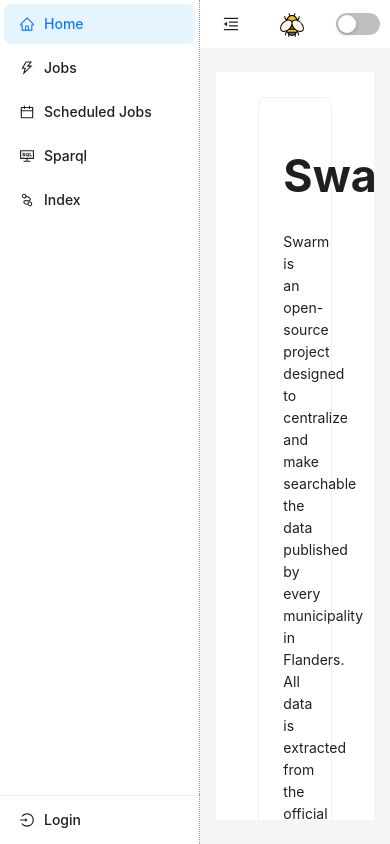
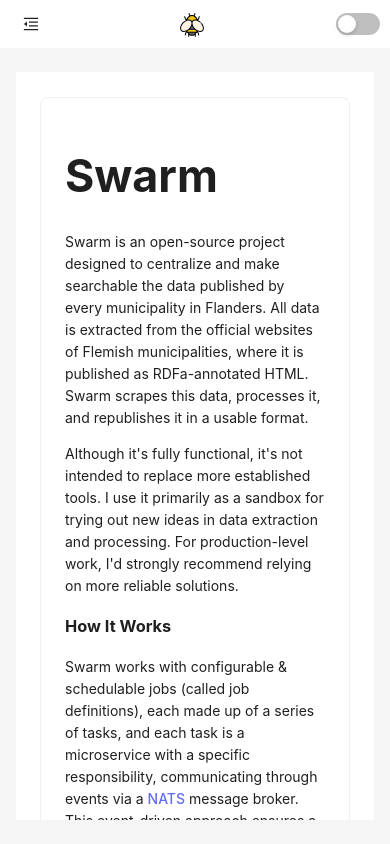
Before and after one commit to nbittich/swarm, a React (Vite) app in the folder frontend/: page / in a window 390 px wide. Built offline with nearby package versions, Linux system fonts and the light colour scheme.

Commit message:
better responsive

```diff
--- a/frontend/src/components/jobs/JobsTable.tsx
+++ b/frontend/src/components/jobs/JobsTable.tsx
@@ -12,8 +12,10 @@ import { SorterResult } from 'antd/es/table/interface';
 import { addJob, deleteJob, fetchJobs, setPageable } from '@swarm/states/JobSlice';
 import { useDebouncedCallback } from 'use-debounce';
 import { useAuth } from '@swarm/auth/authContextHook';
+import { useIsMobile } from '@swarm/hooks/is-mobile';
 const { Option } = Select;
 const JobsTable: React.FC = () => {
+    const isMobile = useIsMobile();
     const navigate = useNavigate();
     const { token, } = useAuth();
 
@@ -105,6 +107,7 @@ const JobsTable: React.FC = () => {
         {
             title: () => <Input placeholder='Name' onChange={searchNameDebounced}></Input>,
             dataIndex: 'name',
+            responsive: ['sm'],
             width: '20%',
             key: 'name',
             render: (name: string) => {
@@ -135,6 +138,7 @@ const JobsTable: React.FC = () => {
         },
         {
             title: 'Created',
+            responsive: ['sm'],
             dataIndex: 'creationDate',
             key: 'creationDate',
             sorter: true,
@@ -142,6 +146,7 @@ const JobsTable: React.FC = () => {
         },
         {
             title: 'Modified',
+            responsive: ['sm'],
             dataIndex: 'modifiedDate',
             key: 'modifiedDate',
             sorter: true,
@@ -170,6 +175,7 @@ const JobsTable: React.FC = () => {
         },
         {
             title: 'Action',
+            responsive: ['sm'],
             key: 'action',
             align: 'center',
             render: (_, record) => (
@@ -191,18 +197,17 @@ const JobsTable: React.FC = () => {
 
     return (
         <>
-            <Flex vertical gap="middle">
             <Flex justify="space-between" wrap>
                 <h2>Jobs</h2>
                 {token && <Space>
                     <Button onClick={() => toggleModal(true)} size="large" color="default" variant="dashed" icon={<PlusOutlined />}>
-                            New Job
+                        {isMobile ? '' : 'New Job'}
                     </Button>
                     <Button onClick={() => handleTableChange({ current: 1 }, {}, {
                         field: "creationDate",
                         order: "descend",
                     })} size="large" color="default" variant="dashed" icon={<SyncOutlined />}>
-                            Refresh
+                        {isMobile ? '' : 'Refresh'}
                     </Button>
                 </Space>}
 
@@ -210,6 +215,7 @@ const JobsTable: React.FC = () => {
             <Table
                 loading={jobLoading || jobDefLoading}
                 bordered
+                scroll={{ x: 'max-content' }}
                 dataSource={jobs}
                 columns={columns}
                 pagination={pagination}
@@ -217,7 +223,6 @@ const JobsTable: React.FC = () => {
                 onChange={handleTableChange}
 
             />
-            </Flex >
             <Modal
                 title="New Job"
                 open={isModalVisible}
--- a/frontend/src/components/jobs/ScheduledJobsTable.tsx
+++ b/frontend/src/components/jobs/ScheduledJobsTable.tsx
@@ -11,8 +11,10 @@ import { fetchJobDefinitions } from '@swarm/states/JobDefinitionSlice';
 import { useDebouncedCallback } from 'use-debounce';
 import { SorterResult } from 'antd/es/table/interface';
 import { useAuth } from '@swarm/auth/authContextHook';
+import { useIsMobile } from '@swarm/hooks/is-mobile';
 const { Option } = Select;
 const ScheduledJobsTable: React.FC = () => {
+    const isMobile = useIsMobile();
     const { token } = useAuth();
     const dispatch = useDispatch<AppDispatch>();
     const [searchName, setSearchName] = useState();
@@ -109,6 +111,7 @@ const ScheduledJobsTable: React.FC = () => {
         {
             title: () => <Input placeholder='Name' onChange={searchNameDebounced}></Input>,
             dataIndex: 'name',
+            responsive: ['sm'],
             width: '20%',
             key: 'name',
             render: (name?: string) => name || 'N/A'
@@ -129,21 +132,23 @@ const ScheduledJobsTable: React.FC = () => {
             }
         },
         {
-            title: 'Creation Date',
+            title: 'Created',
+            responsive: ['sm'],
             dataIndex: 'creationDate',
             key: 'creationDate',
             sorter: true,
             render: (date: string) => dayjs(new Date(date)).format('DD/MM/YYYY HH:mm:ss'),
         },
         {
-            title: 'Next execution',
+            title: 'Next',
+            responsive: ['sm'],
             dataIndex: 'nextExecution',
             key: 'nextExecution',
             sorter: true,
             render: (date?: string) => date ? dayjs(new Date(date)).format('DD/MM/YYYY HH:mm:ss') : 'N/A',
         },
         {
-            title: "Cron Expression",
+            title: "Cron",
             dataIndex: "cronExpr",
             key: "cronExpr"
         },
@@ -168,24 +173,24 @@ const ScheduledJobsTable: React.FC = () => {
 
     return (
         <>
-            <Flex vertical gap="middle">
-                <Flex justify="space-between" wrap>
+            <Flex justify="space-between" >
                 <h2>Scheduled Jobs</h2>
                 {token && <Space>
                     <Button onClick={() => toggleModal(true)} size="large" color="default" variant="dashed" icon={<PlusOutlined />}>
-                            New Scheduled Job
+                        {isMobile ? '' : 'New Scheduled Job'}
                     </Button>
                     <Button onClick={() => handleTableChange({ current: 1 }, {}, {
                         field: "creationDate",
                         order: "descend",
                     })} size="large" color="default" variant="dashed" icon={<SyncOutlined />}>
-                            Refresh
+                        {isMobile ? '' : 'Refresh'}
                     </Button>
                 </Space>}
 
             </Flex>
             <Table
                 pagination={pagination}
+                scroll={{ x: 'max-content' }}
                 loading={jobDefLoading || scheduledJobLoading}
                 bordered
                 dataSource={scheduledJobs}
@@ -193,7 +198,6 @@ const ScheduledJobsTable: React.FC = () => {
                 onChange={handleTableChange}
                 rowKey="_id"
             />
-            </Flex>
 
             <Modal
                 title="New Scheduled Job"
--- a/frontend/src/components/jobs/SubTasksTable.tsx
+++ b/frontend/src/components/jobs/SubTasksTable.tsx
@@ -2,7 +2,7 @@ import { useEffect, } from "react";
 import { useNavigate, useParams } from "react-router-dom"; // For extracting path variables
 import { Table, Tag, Button, TableProps, Flex, Space, Pagination, Typography } from "antd";
 import { colorForStatus, Status, SubTask, truncate, } from "@swarm/models/domain";
-import { ArrowLeftOutlined, DownloadOutlined, PlusOutlined } from "@ant-design/icons";
+import { ArrowLeftOutlined, DownloadOutlined, PlusSquareOutlined } from "@ant-design/icons";
 import { useDispatch, useSelector } from "react-redux";
 import { AppDispatch, RootState } from "@swarm/states/Store";
 import { fetchSubTasks, reset } from "@swarm/states/SuBTaskSlice";
@@ -10,9 +10,11 @@ import { download } from "@swarm/states/file/Api";
 import dayjs from "dayjs";
 import Link from "antd/es/typography/Link";
 import { useAuth } from "@swarm/auth/authContextHook";
+import { useIsMobile } from "@swarm/hooks/is-mobile";
 
 const { Text } = Typography;
 const SubTasksTable: React.FC = () => {
+    const isMobile = useIsMobile();
     const { token } = useAuth();
     const navigate = useNavigate();
     const { id: jobId, taskId, taskName } = useParams<{ id: string; taskId: string, taskName: string }>();
@@ -52,7 +54,8 @@ const SubTasksTable: React.FC = () => {
             }
         },
         {
-            title: "Creation Date",
+            title: "Created",
+            responsive: ['sm'],
             dataIndex: "creationDate",
             key: "creationDate",
             render: (date: string) => dayjs(new Date(date)).format('DD/MM/YYYY HH:mm:ss'),
@@ -113,15 +116,16 @@ const SubTasksTable: React.FC = () => {
                 <Flex justify="space-between" wrap>
                     <h2>{taskName}</h2>
                     <Space>
-                        <Button onClick={() => navigate(`/jobs/${jobId}/tasks`)} icon={<ArrowLeftOutlined />} size="large" color="default" variant="dashed">Back</Button>
-                        <Button disabled={loading || !lastElementId} onClick={loadMore} size="large" color="default" variant="dashed" icon={<PlusOutlined />}>
-                            Load {pageSize} more
+                        <Button onClick={() => navigate(`/jobs/${jobId}/tasks`)} icon={<ArrowLeftOutlined />} size="large" color="default" variant="dashed">{!isMobile && 'Back'}</Button>
+                        <Button disabled={loading || !lastElementId} onClick={loadMore} size="large" color="default" variant="dashed" icon={<PlusSquareOutlined />}>
+                            {!isMobile && `Load ${pageSize} more`}
                         </Button>
                     </Space>
 
                 </Flex>
                 <Table
                     bordered
+                    scroll={{ x: 'max-content' }}
                     dataSource={data}
                     columns={columns}
                     rowKey="_id"
--- a/frontend/src/components/jobs/TasksTable.tsx
+++ b/frontend/src/components/jobs/TasksTable.tsx
@@ -9,10 +9,12 @@ import { download } from '@swarm/states/file/Api';
 import dayjs from 'dayjs';
 import { useAuth } from '@swarm/auth/authContextHook';
 import Link from 'antd/es/typography/Link';
+import { useIsMobile } from '@swarm/hooks/is-mobile';
 
 const { Text } = Typography;
 
 const TasksTable: React.FC = () => {
+    const isMobile = useIsMobile();
     const navigate = useNavigate();
     const { token } = useAuth();
     const { id } = useParams<{ id: string }>();
@@ -54,13 +56,13 @@ const TasksTable: React.FC = () => {
         },
 
         {
-            title: 'Creation Date',
+            title: 'Created',
             dataIndex: 'creationDate',
             key: 'creationDate',
             render: (date: string) => dayjs(new Date(date)).format('DD/MM/YYYY HH:mm:ss'),
         },
         {
-            title: 'Modified Date',
+            title: 'Modified',
             dataIndex: 'modifiedDate',
             key: 'modifiedDate',
             render: (date?: string) => date ? dayjs(new Date(date)).format('DD/MM/YYYY HH:mm:ss') : 'N/A',
@@ -164,9 +166,9 @@ const TasksTable: React.FC = () => {
                 <h2>Job Detail</h2>
 
                 <Space>
-                    <Button onClick={() => navigate("/jobs")} icon={<ArrowLeftOutlined />} size="large" color="default" variant="dashed">Back</Button>
+                    <Button onClick={() => navigate("/jobs")} icon={<ArrowLeftOutlined />} size="large" color="default" variant="dashed">{!isMobile && 'Back'}</Button>
                     <Button onClick={() => fetchTasks(id)} size="large" color="default" variant="dashed" icon={<SyncOutlined />}>
-                        Refresh
+                        {!isMobile && 'Refresh'}
                     </Button>
                 </Space>
             </Flex>
--- a/frontend/src/components/layout/Layout.tsx
+++ b/frontend/src/components/layout/Layout.tsx
@@ -6,11 +6,11 @@ import {
     ConsoleSqlOutlined,
     LoginOutlined,
     CalendarOutlined,
-    NodeIndexOutlined,
     HomeOutlined,
+    SearchOutlined,
 } from "@ant-design/icons";
-import { App, Button, ConfigProvider, Flex, Image, Layout, Menu, MenuProps, Switch, theme } from "antd";
-import { useEffect, useState } from "react";
+import { App, Button, ConfigProvider, Drawer, Flex, Image, Layout, Menu, MenuProps, Switch, theme } from "antd";
+import React, { useEffect, useState } from "react";
 import MenuItem from "antd/es/menu/MenuItem";
 import { useAuth } from "@swarm/auth/authContextHook";
 import { useDispatch, useSelector } from "react-redux";
@@ -19,6 +19,7 @@ import { toggleTheme } from "@swarm/states/ThemeSlice";
 import { gray, } from "@ant-design/colors";
 import { useNavigate } from "react-router-dom";
 import Link from "antd/es/typography/Link";
+import { useIsMobile } from "@swarm/hooks/is-mobile";
 /* import frBE from 'antd/lib/locale/fr_BE'; */
 type MenuItem = Required<MenuProps>['items'][number];
 
@@ -37,9 +38,12 @@ function getItem(
     } as MenuItem;
 }
 
+
+
 const { Header, Sider, Content, } = Layout;
 export default function MainLayout() {
     const dispatch = useDispatch();
+    const isMobile = useIsMobile();
     const [collapsed, setCollapsed] = useState(false);
     const { token, userClaims: _ } = useAuth();
     const location = useLocation();
@@ -55,12 +59,24 @@ export default function MainLayout() {
 
     const items: MenuItem[] = [
     ];
-
+    const renderMenu = (fragment: React.ReactNode) => {
+        if (isMobile) {
+            return (<Drawer styles={{ body: { padding: 0, overflow: 'hidden' } }} placement="left" size="default" open={collapsed} onClose={() => setCollapsed(false)} >
+                {fragment}
+            </Drawer>
+            )
+        } else {
+            return (<Sider breakpoint="md" collapsedWidth={0} theme={currenTheme()} trigger={null}
+                collapsible collapsed={collapsed}>
+                {fragment}
+            </Sider>)
+        }
+    }
     items.push(getItem((<Link onClick={() => handleNavigation("/")}>Home</Link>), '/', <HomeOutlined />));
     items.push(getItem((<Link onClick={() => handleNavigation("/jobs")}>Jobs</Link>), '/jobs', <ThunderboltOutlined />));
     items.push(getItem((<Link onClick={() => handleNavigation("/scheduled-jobs")}>Scheduled Jobs</Link>), '/scheduled-jobs', <CalendarOutlined />));
     items.push(getItem((<Link onClick={() => handleNavigation("/yasgui")}>Sparql</Link>), '/yasgui', <ConsoleSqlOutlined />));
-    items.push(getItem((<Link onClick={() => handleNavigation("/search")}>Index</Link>), '/search', <NodeIndexOutlined />));
+    items.push(getItem((<Link onClick={() => handleNavigation("/search")}>Search</Link>), '/search', <SearchOutlined />));
     items.push({ type: 'divider' });
     if (token) {
         items.push(getItem((<a onClick={() => handleNavigation("/logout")}>Logout</a>), '', <LogoutOutlined />));
@@ -100,37 +116,22 @@ export default function MainLayout() {
                 }
             }}>
             <Layout style={{ height: '100vh', width: '100vw' }}>
-                <Sider collapsedWidth={0} theme={currenTheme()} trigger={null}
-                    style={{ display: "flex", flexDirection: 'column', }}
-                    collapsible collapsed={collapsed}>
-                    <Flex vertical style={{ height: '100vh' }}
+                {renderMenu(<Flex vertical style={{ height: '100vh' }}
                 >
                     <Menu
                         style={{
-                                flexGrow: 1,
-                                borderWidth: darkToken ? 0.1 : undefined,
+                            height: '100%',
+                            flexGrow: isMobile ? 0 : 1,
+                            borderWidth: isMobile ? 0 : darkToken ? 0.1 : undefined,
                             borderRightStyle: 'dotted',
-                                borderColor: darkMode ? gray[6] : gray[1],
+                            borderColor: !isMobile && darkMode ? gray[6] : gray[1],
                         }}
                         theme={currenTheme()}
                         selectedKeys={[location.pathname]}
-                            items={items.slice(0, -2)}
+                        items={items}
                     />
-                        <Menu
 
-                            style={{
-                                borderWidth: darkToken ? 0.1 : undefined,
-                                borderRightStyle: 'dotted',
-                                borderColor: darkMode ? gray[6] : gray[1],
-                            }}
-                            theme={currenTheme()}
-                            selectedKeys={[]}
-                            defaultSelectedKeys={[]}
-                            items={items.slice(-2)}
-                        />
-                    </Flex>
-
-                </Sider>
+                </Flex>)}
                 <Layout>
                     <Header style={{
                         height: 48,
--- a/frontend/src/components/markdown/MarkdownViewer.tsx
+++ b/frontend/src/components/markdown/MarkdownViewer.tsx
@@ -4,10 +4,12 @@ import ReactMarkdown from 'react-markdown';
 import remarkGfm from 'remark-gfm';
 import { useSelector } from 'react-redux';
 import { RootState } from '@swarm/states/Store';
+import { useIsMobile } from '@swarm/hooks/is-mobile';
 
 const MarkdownViewer = ({ filePath, gallery }: { filePath: string, gallery?: string[] }) => {
     const [markdown, setMarkdown] = useState('');
 
+    const isMobile = useIsMobile();
     const getDarkImg = (src: string | undefined) => {
         if (!src) {
             return src;
@@ -33,7 +35,7 @@ const MarkdownViewer = ({ filePath, gallery }: { filePath: string, gallery?: str
     return (
 
         <Flex justify='center' align='center' vertical>
-            <Col span={16}>
+            <Col span={isMobile ? 24 : 16}>
                 <Space>
                     {gallery && gallery.map(pic => <Image key={pic} preview={true} loading='lazy' src={pic}
 
@@ -41,7 +43,7 @@ const MarkdownViewer = ({ filePath, gallery }: { filePath: string, gallery?: str
                 </Space>
 
             </Col>
-            <Col span={16}>
+            <Col span={isMobile ? 24 : 16}>
                 <Card>
 
                     <ReactMarkdown
--- a/frontend/src/components/search/FilterBuilder.tsx
+++ b/frontend/src/components/search/FilterBuilder.tsx
@@ -1,3 +1,4 @@
+import { useIsMobile } from "@swarm/hooks/is-mobile";
 import { IndexConfiguration } from "@swarm/models/domain";
 import { Button, Flex, Input, Select, } from "antd";
 
@@ -19,10 +20,10 @@ interface FilterBuilderProps {
 
 const FilterBuilder: React.FC<FilterBuilderProps> = ({ indexConfig, conditions, setConditions }) => {
 
+    const isMobile = useIsMobile();
     return (<>
-        <Flex vertical gap="middle" style={{ width: "100%" }} >
         {conditions.map((cond, idx) => (
-                <Flex key={idx} gap="middle" >
+            <Flex vertical={isMobile} key={idx} gap="middle" style={{ paddingTop: '5px' }} >
                 <Select
                     showSearch
                     placeholder="Field"
@@ -93,7 +94,6 @@ const FilterBuilder: React.FC<FilterBuilderProps> = ({ indexConfig, conditions,
             </Flex>
         ))}
 
-        </Flex>
 
     </>
     );
--- a/frontend/src/components/search/SearchContainer.tsx
+++ b/frontend/src/components/search/SearchContainer.tsx
@@ -1,12 +1,14 @@
 import { AppDispatch, RootState } from "@swarm/states/Store";
-import { Alert, Button, Col, Descriptions, Divider, Flex, Input, Pagination, Row, Select, Space, Spin, Typography, } from "antd";
+import { Alert, Button, Col, Descriptions, Divider, Flex, Input, List, Pagination, Row, Select, Space, Spin, Typography, } from "antd";
 import { useEffect, useState } from "react";
 import { useDispatch, useSelector } from "react-redux";
 import FilterBuilder from "./FilterBuilder";
 import { clearSearchResult, fetchIndexStatistics, fetchSearchConfigurations, performSearch } from "@swarm/states/SearchSlice";
 import { SearchQueryRequest } from "@swarm/models/domain";
+import { useIsMobile } from "@swarm/hooks/is-mobile";
 const SearchContainer: React.FC = () => {
 
+    const isMobile = useIsMobile();
     const dispatch = useDispatch<AppDispatch>();
 
     const indexConfigs = useSelector((state: RootState) => state.appReducer.search.configurations);
@@ -53,11 +55,11 @@ const SearchContainer: React.FC = () => {
     }
 
     return (<>
-        <h2>INDEX</h2>
+        <h2>SEARCH</h2>
         <Flex justify="center" >
-            <Col span={12}>
+            <Col span={isMobile ? 24 : 12}>
 
-                <Flex gap="middle" >
+                <Flex vertical={isMobile} gap="middle" >
                     <Select
                         size="large"
 
@@ -84,13 +86,11 @@ const SearchContainer: React.FC = () => {
                     indexStats.numberOfDocuments,
                 )} document{indexStats.numberOfDocuments > 1 ? 's' : ''})</Typography.Text>)}
                 {selectedIndex && (<>
-                    <Row style={{ paddingTop: "10px" }}>
                     <FilterBuilder key={selectedIndex}
                         indexConfig={indexConfigs.find(ic => ic.name === selectedIndex)!}
                         conditions={filters}
                         setConditions={setFilters}
                     />
-                    </Row>
                 </>)
                 }
                 <Divider dashed />
@@ -109,23 +109,47 @@ const SearchContainer: React.FC = () => {
         <Spin spinning={loading || searching}>
             {searchResults && (<>
                 {/* <Typography.Title level={3} type="secondary">(Found {searchResults.totalHits || 0} document{(searchResults.totalHits || 0) > 1 ? 's' : ''})</Typography.Title> */}
-                <Flex vertical gap="middle" style={{ paddingTop: "10px" }} >
-                    {
-                        searchResults.hits.map((hit, idx) => (
-                            <Descriptions key={hit._id as string}
+                {searchResults.hits.map((hit) => (
+                    <List
+                        key={hit._id as string}
                         bordered
-                                column={1}
+                        style={{
+                            marginBottom: '10px',
+                            width: '100%',
+                        }}
+                        dataSource={Object.entries(hit)}
+                        renderItem={([key, val]) => (
+                            <List.Item
+                                style={{
+                                    display: 'flex',
+                                    justifyContent: 'start',
+                                    flexDirection: 'row',
+                                    wordBreak: 'break-word',
+                                }}
                             >
-                                {Object.entries(hit).map(([key, val]) => (
-                                    <Descriptions.Item key={key + idx + hit._id} label={key} styles={{ label: { width: '10vw', fontWeight: "bold" } }}>
-                                        {Array.isArray(val) ? (<ul key={key + idx + hit._id + "ul"} style={{ padding: 0, marginLeft: 10 }}>{val.map(v => <li key={crypto.randomUUID()}>{v}</li>)}</ul>) : <span style={{ wordBreak: 'break-word' }}>{String(val)}</span>
-                                        }
-                                    </Descriptions.Item>
+                                <span
+                                    style={{
+                                        fontWeight: 'bold',
+                                        paddingRight: '10px'
+                                    }}
+                                >
+                                    {key}
+                                </span>
+                                <span>
+                                    {Array.isArray(val) ? (
+                                        <ul>
+                                            {val.map((v) => (
+                                                <li key={crypto.randomUUID()}>{v}</li>
                                             ))}
-                            </Descriptions>
-
-                        ))
-                    }
+                                        </ul>
+                                    ) : (
+                                        String(val)
+                                    )}
+                                </span>
+                            </List.Item>
+                        )}
+                    />
+                ))}
                 {(searchResults.totalPages || 1) > 1 && (
                     <Pagination responsive showSizeChanger={false} align="end"
                         current={searchResults.page || 1}
@@ -134,7 +158,7 @@ const SearchContainer: React.FC = () => {
                         onChange={p => { handleSearch(p) }}
                     />
                 )}
-                </Flex > </>)
+            </>)
             }
         </Spin >
 
--- /dev/null
+++ b/frontend/src/hooks/is-mobile.tsx
@@ -0,0 +1,17 @@
+
+import { useState, useEffect } from 'react';
+
+export function useIsMobile(breakpoint = 768) {
+    const [isMobile, setIsMobile] = useState(window.innerWidth <= breakpoint);
+
+    useEffect(() => {
+        const handleResize = () => {
+            setIsMobile(window.innerWidth <= breakpoint);
+        };
+
+        window.addEventListener('resize', handleResize);
+        return () => window.removeEventListener('resize', handleResize);
+    }, [breakpoint]);
+
+    return isMobile;
+}
```
Lines whose indentation alone changed are shown as unchanged.
